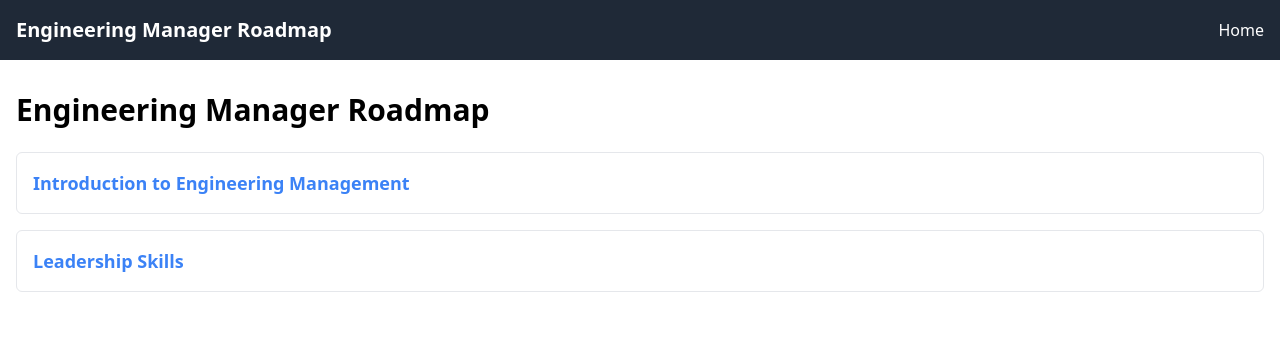
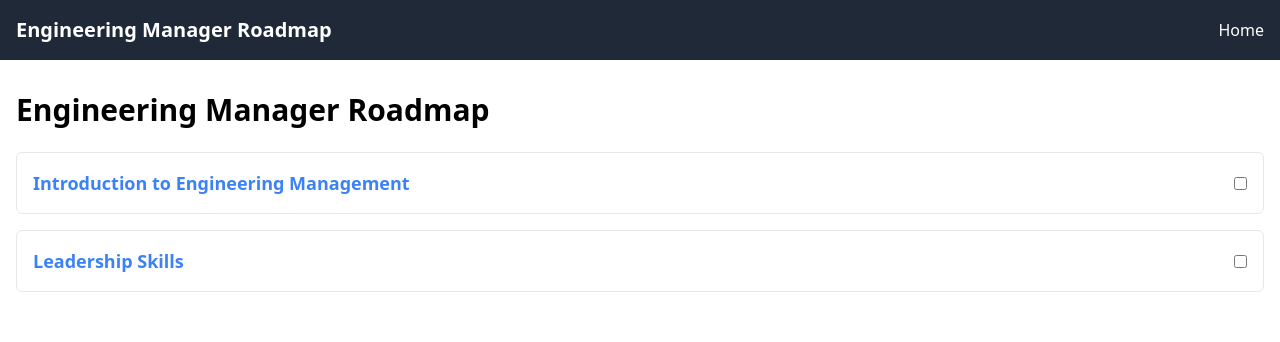
Before and after one commit to pftg/tekkr-idea, a Vue app: page / in a window 1280 px wide. Shown: the top 342 px of the page. Built offline with nearby package versions, Linux system fonts and the light colour scheme.

Commit message:
feat: store completion status in roadmap

```diff
--- a/src/components/Roadmap.vue
+++ b/src/components/Roadmap.vue
@@ -1,16 +1,19 @@
 <template>
   <div class="space-y-4">
-    <div v-for="step in steps" :key="step.id" class="p-4 border rounded-md hover:bg-gray-100">
-      <a @click="showDrawer(step)" class="text-lg font-semibold text-blue-500 hover:underline cursor-pointer">
-        {{ step.title }}
-      </a>
+    <div v-for="step in steps" :key="step.id" class="p-4 border rounded-md hover:bg-gray-100 flex items-center justify-between">
+      <div>
+        <a @click="showDrawer(step)" class="text-lg font-semibold text-blue-500 hover:underline cursor-pointer">
+          {{ step.title }}
+        </a>
+      </div>
+      <input type="checkbox" :checked="step.completed" @change="toggleCompletion(step.id)" />
     </div>
     <Drawer v-if="selectedStep" :step="selectedStep" @close="closeDrawer" />
   </div>
 </template>
 
 <script setup>
-import { ref } from 'vue'
+import { ref, onMounted } from 'vue'
 import { useRoadmapStore } from '@/stores/roadmap'
 import Drawer from '@/components/Drawer.vue'
 
@@ -25,4 +28,12 @@ const showDrawer = (step) => {
 const closeDrawer = () => {
   selectedStep.value = null
 }
+
+const toggleCompletion = (id) => {
+  store.toggleStepCompletion(id)
+}
+
+onMounted(() => {
+  store.loadProgress()
+})
 </script>
--- a/src/stores/roadmap.js
+++ b/src/stores/roadmap.js
@@ -42,16 +42,31 @@ export const useRoadmapStore = defineStore('roadmap', {
       return state.steps.find(step => !step.completed)
     },
     getStepById: (state) => (id) => {
-      return state.steps.find(step => step.id === parseInt(id))
+      return state.steps.find(step => step.id === id)
     }
   },
   actions: {
-    completeStep(id) {
+    toggleStepCompletion(id) {
       const step = this.steps.find(step => step.id === id)
-      if (step) step.completed = true
+      if (step) {
+        step.completed = !step.completed
+        this.saveProgress()
+      }
     },
-    resetProgress() {
-      this.steps.forEach(step => step.completed = false)
+    saveProgress() {
+      const progress = this.steps.map(step => ({ id: step.id, completed: step.completed }))
+      localStorage.setItem('roadmapProgress', JSON.stringify(progress))
+    },
+    loadProgress() {
+      const progress = JSON.parse(localStorage.getItem('roadmapProgress'))
+      if (progress) {
+        this.steps.forEach(step => {
+          const savedStep = progress.find(p => p.id === step.id)
+          if (savedStep) {
+            step.completed = savedStep.completed
+          }
+        })
+      }
     }
   }
 })
```
